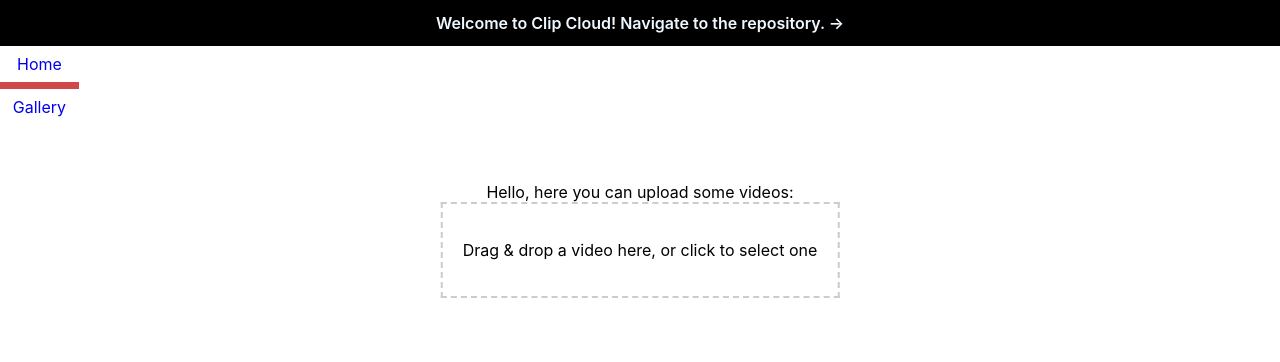
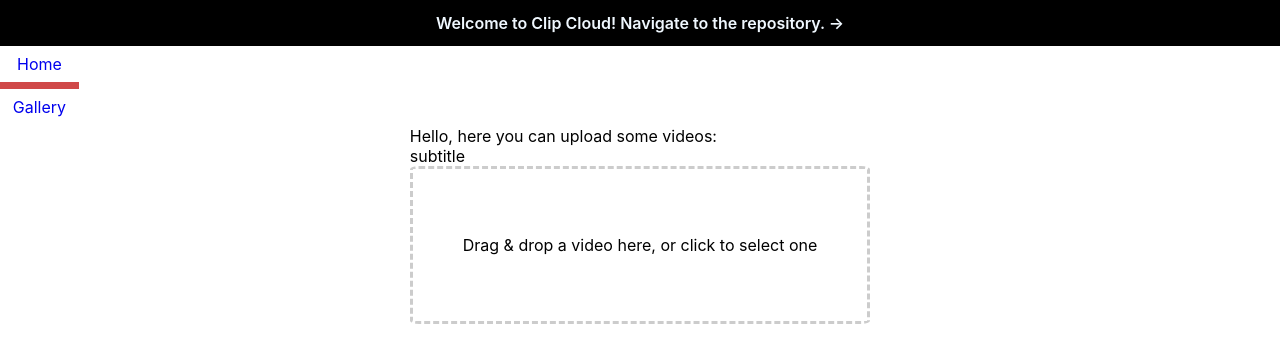
Before and after one commit to clip-cloud/app-client, a React (Create React App) app: page / in a window 1280 px wide. Shown: the top 362 px of the page. Built offline with nearby package versions, Linux system fonts and the light colour scheme.

Commit message:
Implement video display to upload

```diff
--- a/src/components/navbar/navbar.css
+++ b/src/components/navbar/navbar.css
@@ -1,11 +1,14 @@
 .navbar {
   padding: 0;
+  position: fixed;
   /* margin: auto; */
   display: flex;
 
   width: fit-content;
   height: 100vh;
-  /* box-sizing: border-box; */
+
+
+  z-index: 1;
 }
 
 
--- a/src/components/routes/home/home.css
+++ b/src/components/routes/home/home.css
@@ -1,6 +1,26 @@
 .home_page {
-    position: absolute;
-    top:  30%;
-    left: 50%;
-    transform: translate(-50%, -50%);
+    position: relative;
+
+    margin: auto;
+    margin-top: 10vh;
+    display: grid;
+
+    width: fit-content;
 }
+
+.home_page_body {
+    display: grid;
+    text-align: left;
+}
+
+/* .drop_zone {
+    cursor: pointer;
+} */
+
+
+@media (max-width: 767px) {
+    .home_page {
+        padding-left: 5em;
+        padding-right: 5em;
+    }
+}
--- a/src/components/routes/home/home.js
+++ b/src/components/routes/home/home.js
@@ -1,20 +1,43 @@
-import React from "react";
+import React, { useState } from "react";
+import axios from 'axios';
+
 import UploadFile from "../../uploadFile/uploadFile";
 
 import './home.css';
 
-import Dropzone from "react-dropzone";
-
 export default function Home() {
+    const [videoFile, setVideoFile] = useState(null);
 
 
+    const handleUpload = (file) => {
+        setVideoFile(file);
 
+        const formData = new FormData();
+        formData.append('video', file);
+
+        axios.post('http://localhost:5000/upload', formData, {
+            headers: {
+                'Content-Type': 'multipart/form-data'
+            }
+        }).then(response => {
+            console.log('Video uploaded successfully:', response.data);
+            // Handle the response or trigger FFmpeg processing here
+        }).catch(error => {
+            console.error('Error uploading video:', error);
+        });
+    };
 
     return (
         <div className="home_page">
-            <span>Hello, here you can upload some videos:</span>
+            <div className="home_page_body">
+                <span className="home_title">Hello, here you can upload some videos:</span>
+                <span className="home_subtitle">subtitle</span>
+            </div>
 
-            <UploadFile />
+            <div className="drop_zone">
+                <UploadFile onUpload={handleUpload} />
+            </div>
+
         </div>
     );
 }
--- a/src/components/uploadFile/uploadFile.js
+++ b/src/components/uploadFile/uploadFile.js
@@ -1,9 +1,22 @@
-import React, { useCallback } from 'react';
+import React, { useCallback, useState } from 'react';
 import { useDropzone } from 'react-dropzone';
 
 function UploadFile({ onUpload }) {
+
+    const [videoSrc, setVideoSrc] = useState(null);
+    const [file, setFile] = useState(null);
+
     const onDrop = useCallback((acceptedFiles) => {
-        onUpload(acceptedFiles[0]); // Assuming a single file upload
+        onUpload(acceptedFiles[0]);
+        setFile(acceptedFiles[0])
+        const file = acceptedFiles[0];
+
+        const videoURL = URL.createObjectURL(file);
+        setVideoSrc(videoURL); // Set the video URL in the state
+
+        console.log("Im in the onDrop func", acceptedFiles[0]);
+
+
     }, [onUpload]);
 
     const { getRootProps, getInputProps } = useDropzone({
@@ -13,9 +26,23 @@ function UploadFile({ onUpload }) {
     });
 
     return (
-        <div {...getRootProps()} style={{ border: '2px dashed #ccc', padding: '20px' }}>
-            <input {...getInputProps()} />
-            <p>Drag & drop a video here, or click to select one</p>
+        <div>
+            {!videoSrc &&
+                <div {...getRootProps()}
+                    style={{ border: '3px dashed #ccc', cursor: 'pointer', padding: '50px', borderRadius: '2%' }}>
+                    <input {...getInputProps()} />
+                    <p>Drag & drop a video here, or click to select one</p>
+                </div>}
+
+            {videoSrc && (
+                <div style={{ marginTop: '20px' }}>
+                    <h3>Uploaded Video: {file.path} </h3>
+                    <video controls width="300">
+                        <source src={videoSrc} type="video/mp4" />
+                        Your browser does not support the video tag.
+                    </video>
+                </div>
+            )}
         </div>
     );
 }
```
